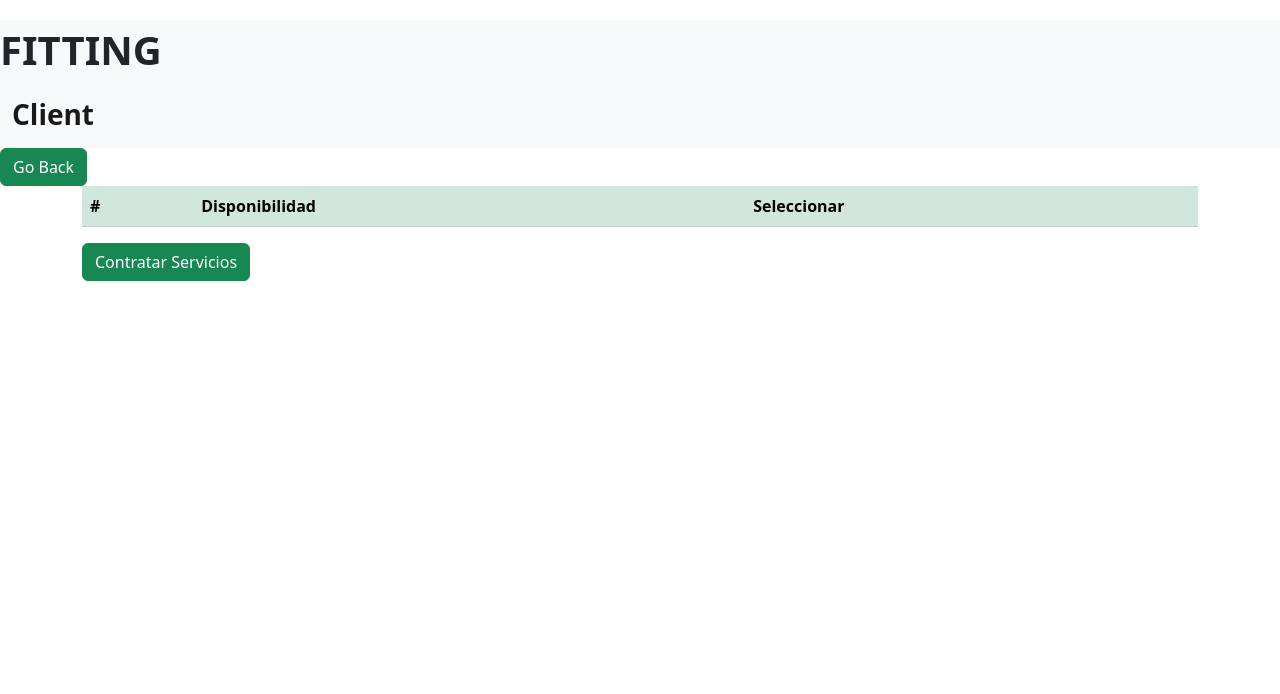
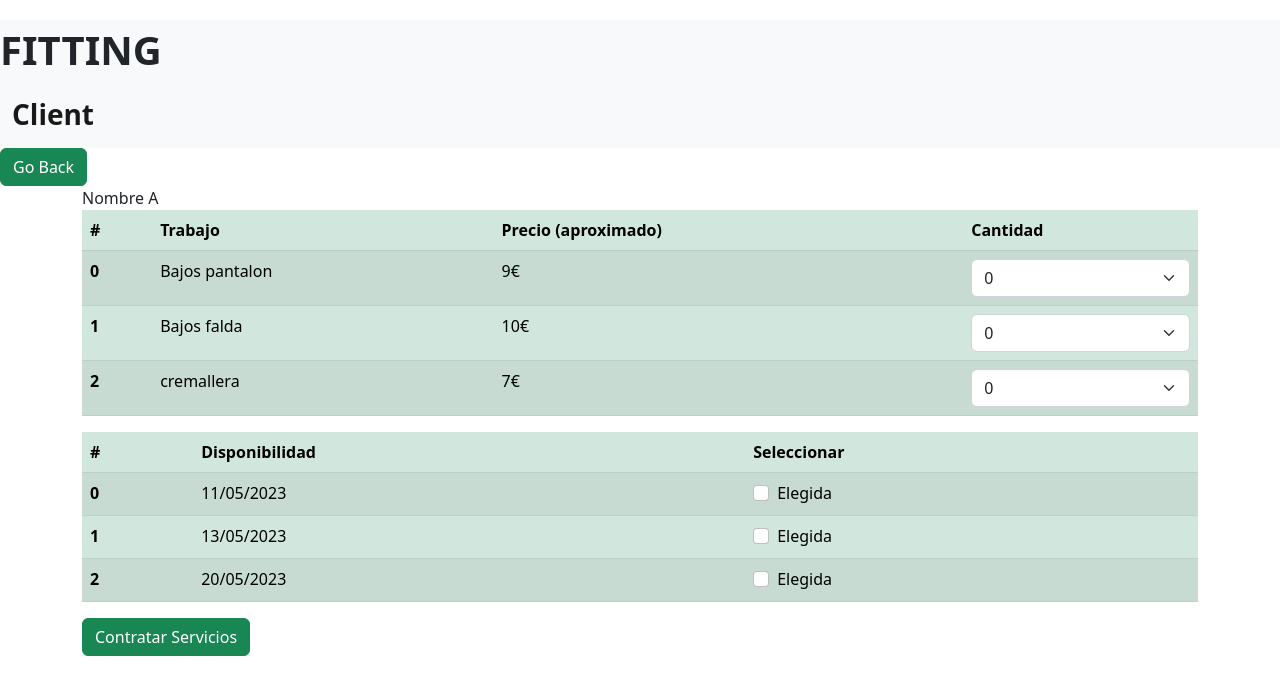
Before and after one commit to javier2872/tailor-master, a React (Create React App) app in the folder FrontEnd/: page /client/1 in a window 1280 px wide. Shown: the top 694 px of the page. Built offline with nearby package versions, Linux system fonts and the light colour scheme.

Commit message:
Fixed ClientDetails

```diff
--- a/FrontEnd/src/pages/ClientDetailsPage.js
+++ b/FrontEnd/src/pages/ClientDetailsPage.js
@@ -11,9 +11,9 @@ export const ClientDetailsPage = () => {
   const navigate = useNavigate();
   //obtener los datos un tailor en expecifico
   const { id } = useParams();
-  const tailor = data.filter((dataItem) => dataItem.id === id);
+  const tailor = data.filter((dataItem) => dataItem.id == id);
   const tailorSearched = (ListTailorID) => {
-    return ListTailorID.filter((item) => item.id === id).map(
+    return ListTailorID.filter((item) => item.id == id).map(
       (obj) => (obj = obj.availability)
     );
   };
@@ -23,7 +23,7 @@ export const ClientDetailsPage = () => {
   const [selectedDate, setSelectedDate] = useState("");
   // aqui se controla que solo haya un numero de pedido por item
   const addNewItem = (itemName, number) => {
-    if (orderItem.find((it) => it.name === itemName)) {
+    if (orderItem.find((it) => it.name == itemName)) {
       orderItem.map((item) => {
         if (item.name === itemName) {
           item.total = number;
```
